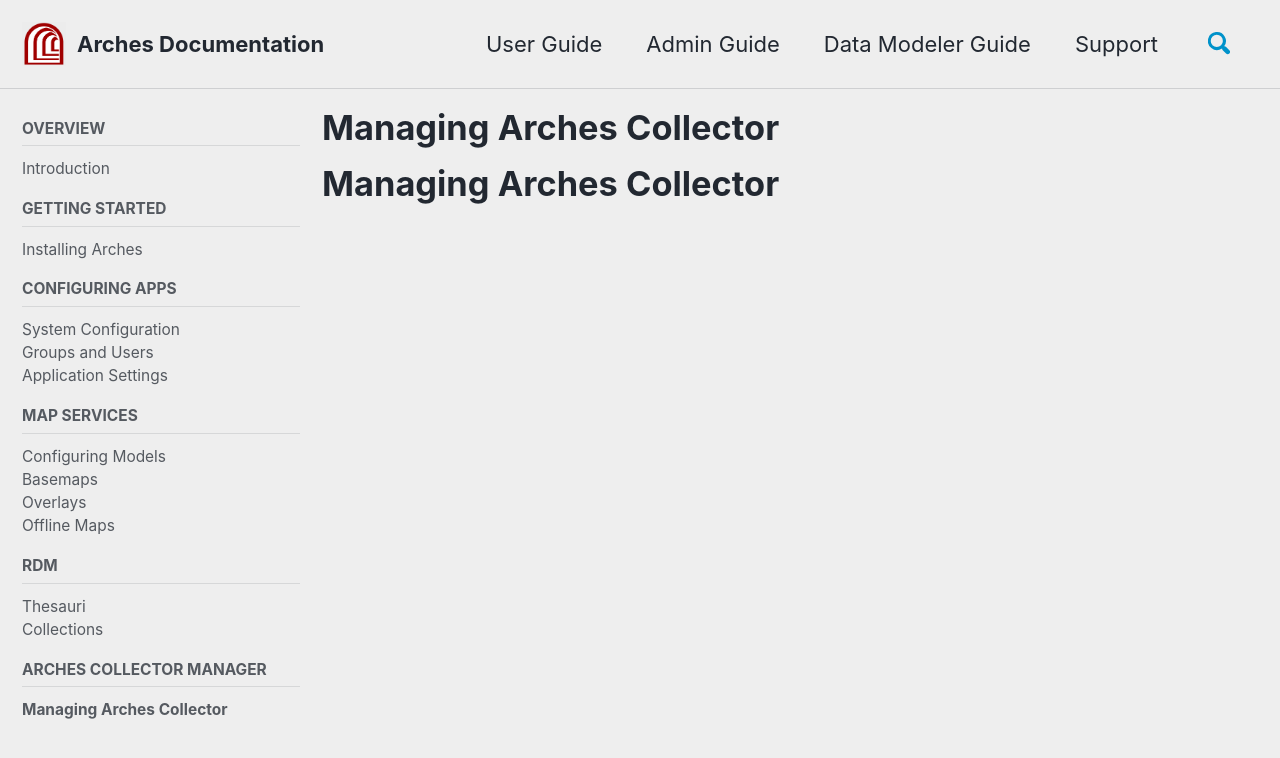
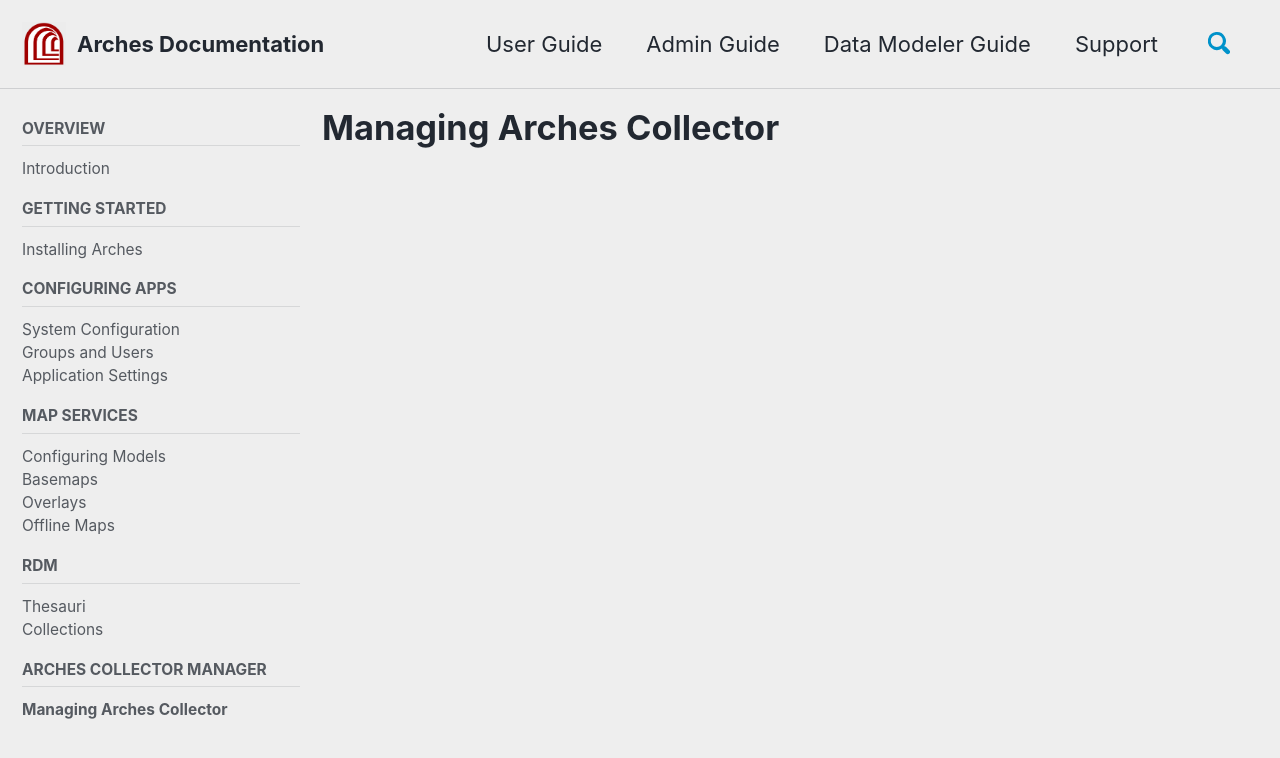
Before and after one commit to fargeo/archesguides, a Jekyll site: the page built from _pages/admin-arches-collector.md, in a window 1280 px wide and 900 px high. Shown: the top 758 px of the window. Built offline with Jekyll 4.4.1, drawn with Linux system fonts in a browser that asks for light colours; cached includes are drawn as plain includes; nearby versions of some CDN libraries; our own code applies the rules of GitHub Pages for plain Markdown files.

Commit message:
Update admin-arches-collector.md
title in front matter

```diff
--- a/_pages/admin-arches-collector.md
+++ b/_pages/admin-arches-collector.md
@@ -10,4 +11,3 @@
     values:
       author_profile: false
 ---
-# Managing Arches Collector
```
Also changed, not shown: other parts of _pages/admin-arches-collector.md (+1 -0 lines).
